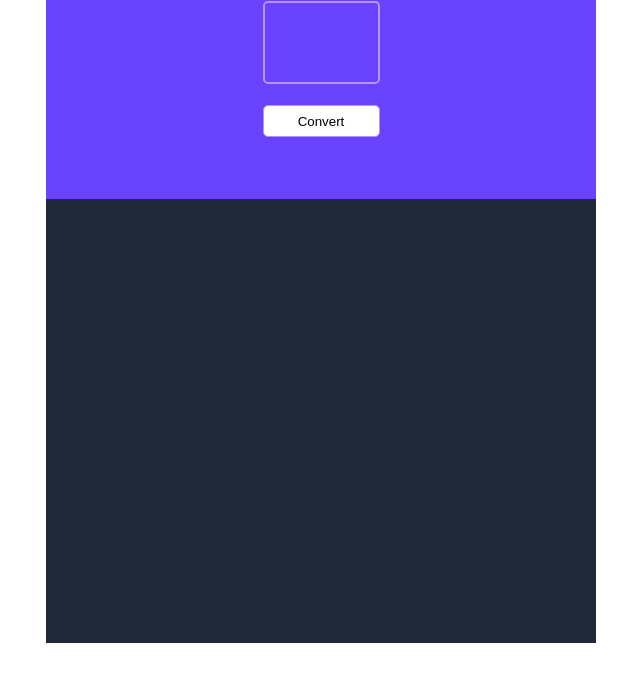
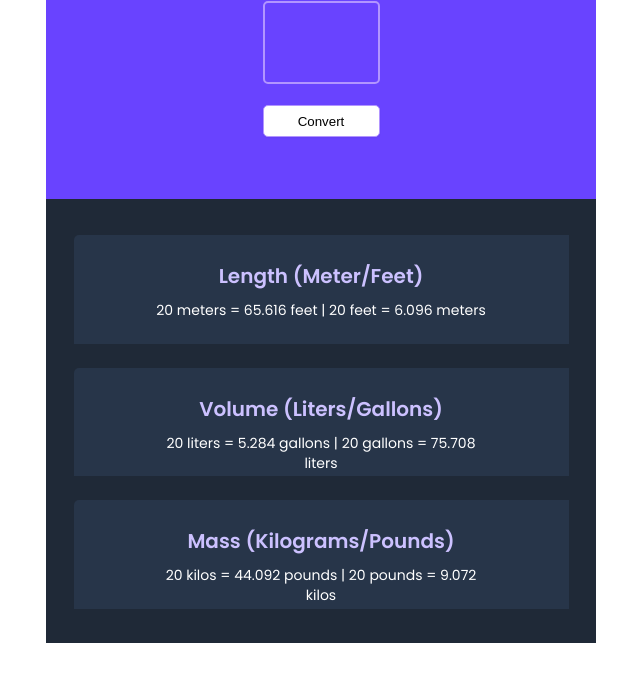
Before and after one commit to El-Jakes/unit-converter, a plain HTML site: page index.html in a window 1280 px wide. Shown: the part 102-784 px from the top of the page, without its empty margins (319-959 px from the left). Drawn offline with Linux system fonts and the light colour scheme.

Commit message:
build and style the result display sections with hard coded values

```diff
--- a/index.css
+++ b/index.css
@@ -19,6 +19,7 @@ body {
 }
 
 .header {
+    margin-bottom: 2.25em;
   display: flex;
   flex-direction: column;
   align-items: center;
@@ -71,3 +72,27 @@ body {
   background: #fff;
   box-shadow: 0px 1px 2px 0px rgba(0, 0, 0, 0.05);
 }
+
+.result-container {
+  width: 90%;
+  margin: 0 auto 1.5em;
+  padding: 1.938em 4.813em 1.161em;
+  height: 108.573px;
+  border-radius: 5px 0px 0px 0px;
+  background: #273549;
+}
+
+.result-title {
+    margin: 0;
+  color: #ccc1ff;
+  font-size: 1.25rem;
+  font-weight: 600;
+  line-height: 20px;
+}
+
+.result-text {
+  color: #fff;
+  font-size: .875rem;
+  font-weight: 400;
+  line-height: 20px;
+}
--- a/index.html
+++ b/index.html
@@ -1,9 +1,9 @@
 <!DOCTYPE html>
 <html lang="en">
   <head>
-    <meta charset="UTF-8">
-    <meta name="viewport" content="width=device-width, initial-scale=1.0">
-    <link rel="stylesheet" href="index.css">
+    <meta charset="UTF-8" />
+    <meta name="viewport" content="width=device-width, initial-scale=1.0" />
+    <link rel="stylesheet" href="index.css" />
     <title>Unit Converter</title>
   </head>
   <body>
@@ -11,12 +11,41 @@
       <section class="header">
         <h1 class="header-title">Metric/Imperial Unit Conversion</h1>
         <div class="form">
-                <input class="input-el" type="text" id="input-el">
+          <input class="input-el" type="text" id="input-el" />
           <button class="convert-btn" id="convert-btn">convert</button>
         </div>
       </section>
+      <section class="result-container">
+        <div class="result">
+          <h2 class="result-title">Length (Meter/Feet)</h2>
+          <p class="result-text">
+            <span id="meter-feet">20 meters = 65.616 feet</span> |
+            <span id="feet-meter">20 feet = 6.096 meters</span>
+          </p>
         </div>
-
+      </section>
+      <section class="result-container">
+        <div class="result">
+          <h2 class="result-title">Volume (Liters/Gallons)
+</h2>
+          <p class="result-text">
+            <span id="meter-feet">20 liters = 5.284 gallons</span> |
+            <span id="feet-meter">20 gallons = 75.708 liters</span>
+          </p>
+        </div>
+      </section>
+      <section class="result-container">
+        <div class="result">
+          <h2 class="result-title">Mass (Kilograms/Pounds)</h2>
+          <p class="result-text">
+            <span id="meter-feet">20 kilos = 44.092 pounds</span> |
+            <span id="feet-meter">20 pounds = 9.072 kilos</span>
+          </p>
+        </div>
+      </section>
+    </div>
+20 liters = 5.284 gallons | 20 gallons = 75.708 liters
+20 kilos = 44.092 pounds | 20 pounds = 9.072 kilos
     <script src="index.js"></script>
   </body>
 </html>
```
Lines whose indentation alone changed are shown as unchanged.
